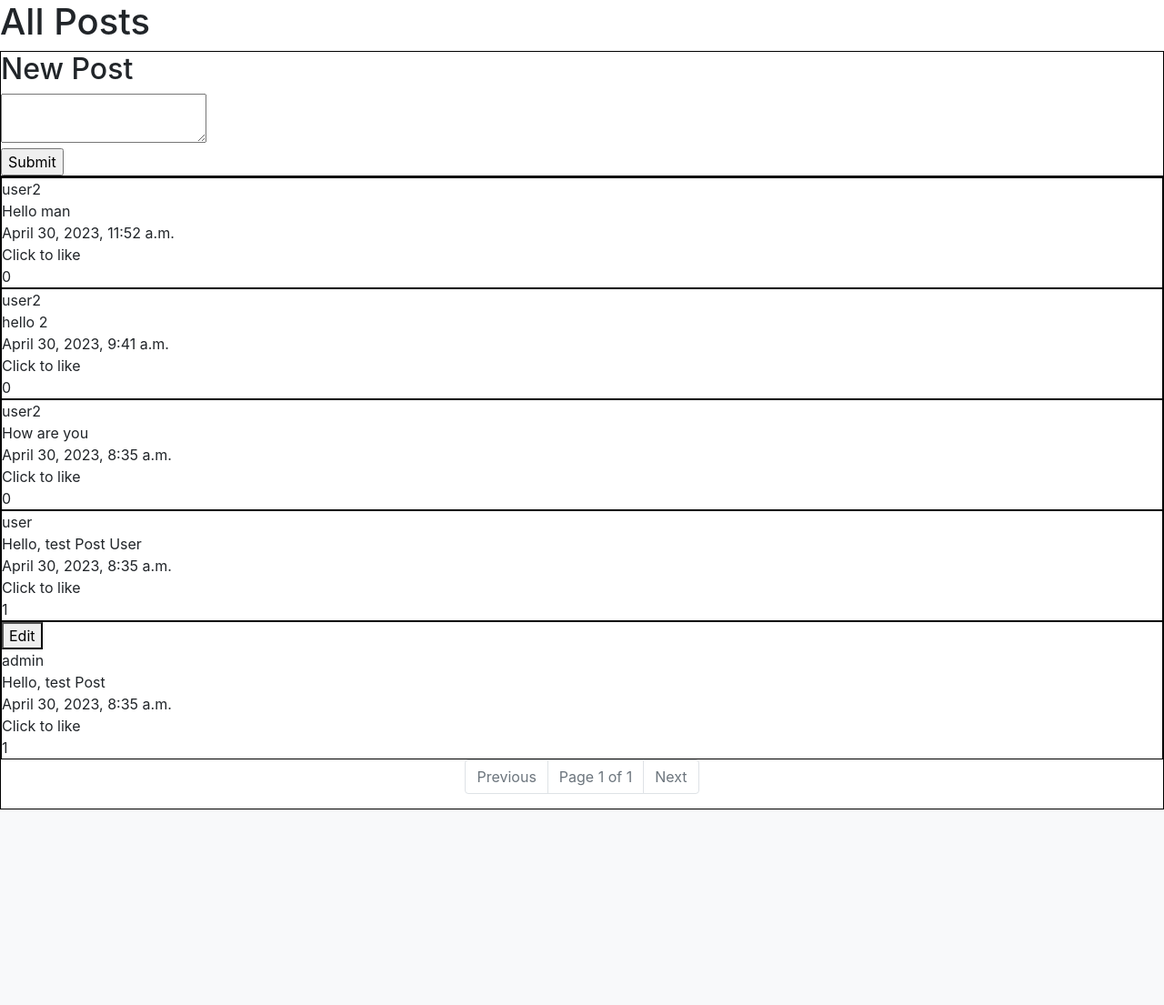
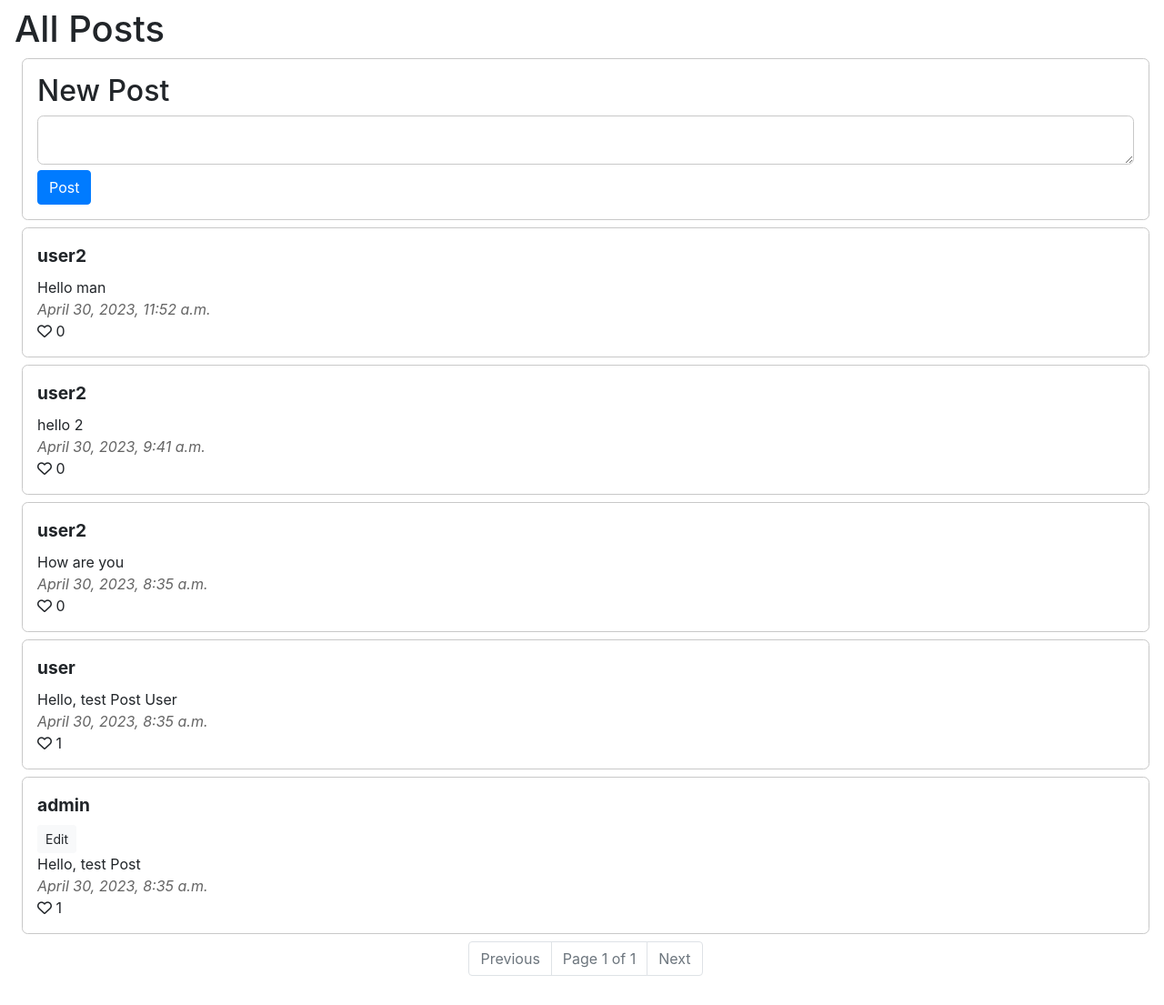
Before and after one commit to koleks92/network, a Django app: page / in a window 1280 px wide. Shown: the part 56-1161 px from the top of the page at 91% size. Before the commit the page ends 946 px from the top, so only its background shows below. Run offline with Django 3.2, Linux system fonts and the light colour scheme; a user stored in the database is signed in; data comes from the database, SQL or seed files in the repository; both versions use the stored data as it was after the commit; data that the repository does not hold is empty; some libraries are stand-ins or nearby versions.

Commit message:
Layout + Index, NewPost, Posts CSS

```diff
--- a/network/static/network/network.js
+++ b/network/static/network/network.js
@@ -177,11 +177,11 @@ function likes()
                 const button = postDiv.querySelector('.post_like_button');
                 if (data.liked)
                 {
-                    button.innerHTML = "Click to unlike";
+                    button.innerHTML = '<i class="fa-solid fa-heart" style="color: #ff0000" aria-hidden="true"></i>';
                 }
                 else
                 {
-                    button.innerHTML = "Click to like";
+                    button.innerHTML = '<i class="fa-regular fa-heart" aria-hidden="true"></i>';
                 }
             }
 
@@ -193,7 +193,7 @@ function likes()
         postLikeButton.addEventListener('click', function(event)
         {
             // Get the parent element of the clicked button
-            const postDiv = event.target.parentNode;
+            const postDiv = event.target.parentNode.parentNode;
             const post_id = postDiv.querySelector('.post_id').innerHTML;
             const post_likes = postDiv.querySelector('.post_likes');
             fetch(`/likes/${post_id}`, {
@@ -206,12 +206,12 @@ function likes()
                 console.log(data.message);
                 if (data.message === "Liked")
                 {  // Change button and and one to numbe of likes
-                    postLikeButton.innerHTML = "Click to unlike";
+                    postLikeButton.innerHTML = '<i class="fa-solid fa-heart" style="color: #ff0000" aria-hidden="true"></i>';
                     post_likes.innerHTML = intNumberOfLikes + 1;
                 }
                 else if (data.message === "Unliked")
                 {   // Change button and remove on from number of
-                    postLikeButton.innerHTML = "Click to like";
+                    postLikeButton.innerHTML = '<i class="fa-regular fa-heart" aria-hidden="true"></i>';
                     post_likes.innerHTML = intNumberOfLikes - 1;
                 }
             })
--- a/network/static/network/styles.css
+++ b/network/static/network/styles.css
@@ -1,16 +1,62 @@
-/* Temp Divs */
+/* Layout */
+
+body {
+    margin: 2rem 1rem;
+}
+
+#heading {
+    margin-top: 4rem;
+}
+
+/* Index */
 
 .new_post {
-    border: 1px solid black;
+    border-radius: 0.4rem;
+    border: 1px solid rgb(200, 200, 200);
+    margin: 0rem 0rem 0.5rem 0.5rem;
+    padding: 1rem;
 }
 
+#new_post_text {
+    width: 100%;
+    border: 1px solid rgb(200, 200, 200);
+    border-radius: 0.4rem;
+}
+
+/* Posts */
+
 #all_posts {
-    border: 1px solid black;
+    margin: 0rem 0rem 1rem 0.5rem;
 }
 
 .post {
-    border: 1px solid black;
+    padding:1rem;
+    border: 1px solid rgb(200, 200, 200);
+    border-radius: 0.4rem;
+    margin-bottom: 0.5rem;
 }
+
+.post_user {
+    font-size: 1.2rem;
+    font-weight: bold;
+    margin-bottom: 0.5rem;
+}
+
+.post_date {
+    font-style: italic;
+    color: rgb(100, 100, 100);
+}
+
+.post_like_button {
+    display: inline-block;
+}
+
+.post_likes {
+    display: inline-block;
+}
+
+/* Temp Divs */
+
 
 .post_id {
     display: none;
--- a/network/templates/network/index.html
+++ b/network/templates/network/index.html
@@ -2,7 +2,7 @@
 
 {% block body %}
 <div id="index_div">
-    <h1>All Posts</h1>
+    <h1 id="heading">All Posts</h1>
     {% if user.is_authenticated %}
         <div class="new_post">
             <div class="new_post_title">
@@ -14,7 +14,7 @@
                     <textarea id="new_post_text"></textarea>
                 </div>
                 <div class="new_post_button">
-                    <input type="submit" id="new_post_button"></input>
+                    <button type="submit" id="new_post_button" class="btn btn-primary">Post</input>
                 </div>
             </form>
         </div>
@@ -22,11 +22,11 @@
     <div id="all_posts">
         {% for post in page_obj %}
         <div class="post">
-            {% if request.user == post.user %}
-                <button class="edit_button" value="{{ post.id }}">Edit</button>
-            {% endif %}
             <div class="post_id">{{ post.id }}</div>
             <div class="post_user">{{ post.user }}</div>
+            {% if request.user == post.user %}
+                <button class="edit_button btn btn-light btn-sm" value="{{ post.id }}">Edit</button>
+            {% endif %}
             <div class="post_body">{{ post.body }}</div>
             <div class="post_date">{{ post.date }}</div>
             {% if user.is_authenticated %}
--- a/network/templates/network/layout.html
+++ b/network/templates/network/layout.html
@@ -6,18 +6,15 @@
         <title>{% block title %}Social Network{% endblock %}</title>
         <link rel="stylesheet" href="https://stackpath.bootstrapcdn.com/bootstrap/4.4.1/css/bootstrap.min.css" integrity="sha384-Vkoo8x4CGsO3+Hhxv8T/Q5PaXtkKtu6ug5TOeNV6gBiFeWPGFN9MuhOf23Q9Ifjh" crossorigin="anonymous">
         <link href="{% static 'network/styles.css' %}" rel="stylesheet">
-        <script src="https://unpkg.com/react@17/umd/react.production.min.js" crossorigin></script>
-        <script src="https://unpkg.com/react-dom@17/umd/react-dom.production.min.js" crossorigin></script>
-        <script src="https://unpkg.com/babel-standalone@6/babel.min.js"></script>
-        <script src="{% static 'network/network_react.js' %}" type="text/babel"></script>
         <script src="{% static 'network/network.js' %}"></script>
+        <script src="https://kit.fontawesome.com/adbe3ff69a.js" crossorigin="anonymous"></script>
+
 
     </head>
     <body>
 
-        <nav class="navbar navbar-expand-lg navbar-light bg-light">
+        <nav class="navbar navbar-expand-lg navbar-light bg-light fixed-top">
             <a class="navbar-brand" href="#">Network</a>
-
             <div>
               <ul class="navbar-nav mr-auto">
                 {% if user.is_authenticated %}
--- a/network/templates/network/profile.html
+++ b/network/templates/network/profile.html
@@ -20,11 +20,11 @@
             {% if user_posts %}
                 {% for post in user_posts %}
                 <div class="post">
-                    {% if current_user %}
-                        <button class="edit_button" value="{{ post.id }}">Edit</button>
-                    {% endif %}
                     <div class="post_id">{{ post.id }}</div>
                     <div class="post_user">{{ post.user }}</div>
+                    {% if current_user %}
+                    <button class="edit_button" value="{{ post.id }}">Edit</button>
+                    {% endif %}
                     <div class="post_body">{{ post.body }}</div>
                     <div class="post_date">{{ post.date }}</div>
                     {% if user.is_authenticated %}
```
Also changed, not shown: db.sqlite3, network/static/network/network_react.js (deleted).
